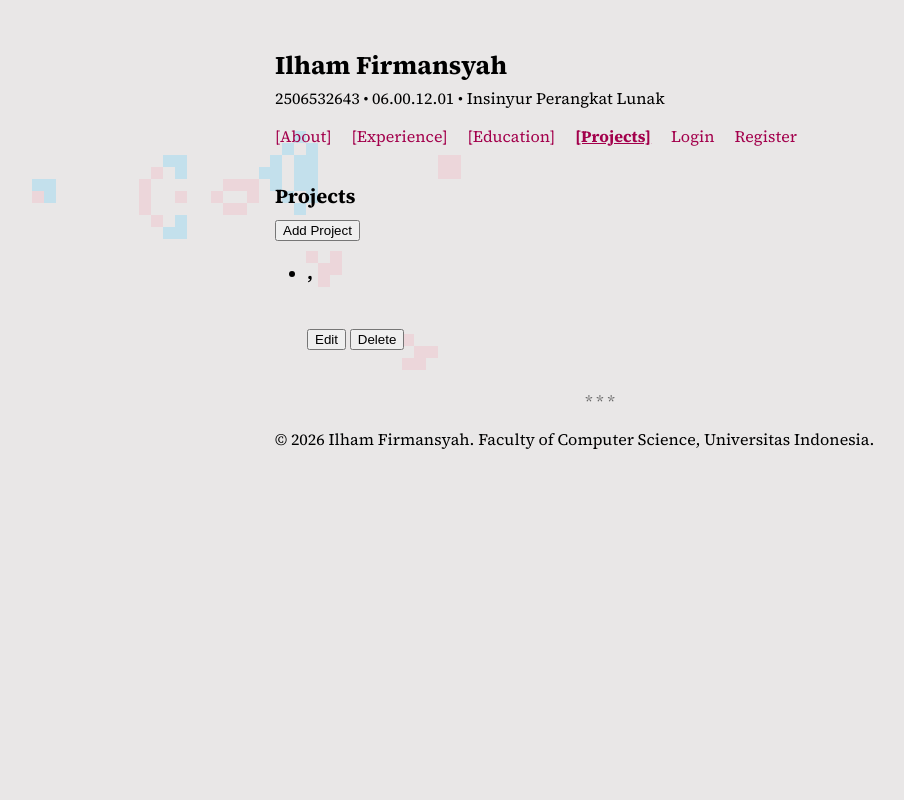
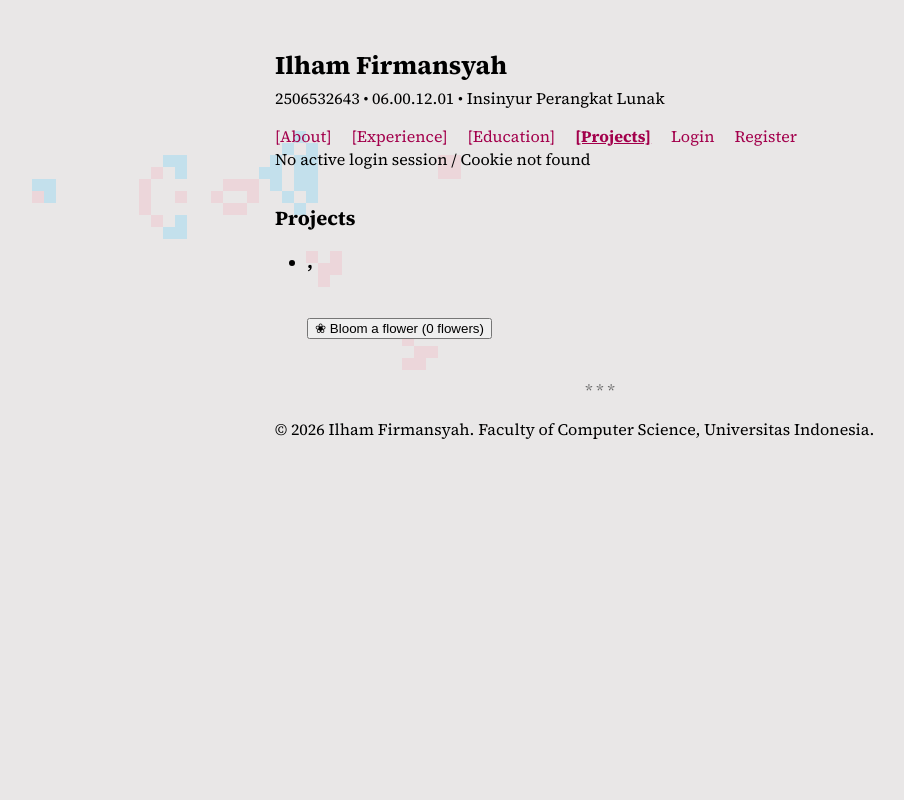
Before and after one commit to RedStone576/pbp-django, a Django app: page /projects/ in a window 1280 px wide. Shown: the whole page, without its empty margins (40-944 px from the left). Run offline with Django 5.2, Linux system fonts and the light colour scheme; tables that the repository leaves empty hold one stand-in row (values such as "Sample post"); a database or web service that is not in the repository returns one stand-in record (values such as "Sample title"); data that the repository does not hold is empty.

Commit message:
feat: authorization and project starring (its called bloom cuz i wanna make this whole thing cute flower themed ehehehehhehe)

```diff
--- a/main/models.py
+++ b/main/models.py
@@ -1,5 +1,6 @@
 import uuid # why uuid v4 lol
 from django.db import models
+from django.contrib.auth.models import User
 
 class Experience(models.Model):
     EXPERIENCE_CHOICES = [
@@ -42,6 +43,7 @@ class Project(models.Model):
     description = models.TextField()
     link        = models.URLField(blank=True, null=True)
     created_at  = models.DateTimeField(blank=True, null=True)
+    starred_by  = models.ManyToManyField(User, related_name="starred_projects", blank=True)
 
     def __str__(self):
         return self.title
--- a/main/urls.py
+++ b/main/urls.py
@@ -1,6 +1,6 @@
 from django.urls import path
 
-from main.views import show_main, show_list, form_view, api_view, delete_item, register, login_user, logout_user
+from main.views import show_main, show_list, form_view, api_view, delete_item, register, login_user, logout_user, toggle_star
 
 app_name = "main"
 
@@ -19,6 +19,8 @@ urlpatterns = [
     path("education/delete/",  delete_item, {"item_type": "education"},  name="delete_education"),
     path("projects/delete/",   delete_item, {"item_type": "projects"},   name="delete_project"),
 
+    path("projects/<uuid:project_id>/star/", toggle_star, name="toggle_star"),
+
     path("api/experience/", api_view, {"item_type": "experience"}),
     path("api/education/",  api_view, {"item_type": "education"}),
     path("api/projects/",   api_view, {"item_type": "projects"}),
--- a/main/views.py
+++ b/main/views.py
@@ -6,22 +6,27 @@ from django.views.decorators.http import require_http_methods
 
 from django.contrib.auth import login, logout
 from django.contrib.auth.forms import AuthenticationForm, UserCreationForm
+from django.contrib.auth.decorators import login_required
+from django.core.exceptions import PermissionDenied
 
 import json
 import requests
+import datetime
 
 # nice read: https://docs.djangoproject.com/en/5.0/_modules/django/views/decorators/http/#require_http_methods
 
 from main.models import Experience, Education, Project
 from main.forms import ExperienceForm, EducationForm, ProjectForm
 
-MY_INFO = {
-    "name": "Ilham Firmansyah",
-    "npm": "2506532643",
-    "study_program": "Sistem Informasi",
-    "study_program_kd": "06.00.12.01",
-    "role": "Insinyur Perangkat Lunak",
-}
+def MY_INFO(request):
+    return {
+        "name": "Ilham Firmansyah",
+        "npm": "2506532643",
+        "study_program": "Sistem Informasi",
+        "study_program_kd": "06.00.12.01",
+        "role": "Insinyur Perangkat Lunak",
+        "last_login": request.COOKIES.get("last_login", "No active login session / Cookie not found")
+    }
 
 ###
 
@@ -51,7 +56,7 @@ def show_main(request):
         ),
     }
 
-    return render(request, "index.html", MY_INFO | context)
+    return render(request, "index.html", MY_INFO(request) | context)
 
 ###
 
@@ -69,18 +74,27 @@ def show_list(request, item_type):
         else:
             items = raw_json
 
-        parsed_items = [{"id": item["pk"], **item["fields"]} for item in items]
+        parsed_items = []
+        for item in items:
+            fields = item["fields"]
+            if "starred_by" in fields:
+                fields["starred_by"] = [x[0] for x in fields["starred_by"]]
+            parsed_items.append({"id": item["pk"], **fields})
 
     except requests.RequestException as e:
         print(f"Error: {e}")
         parsed_items = []
 
     context = {f"{item_type}_list": parsed_items}
-    return render(request, f"{item_type}.html", MY_INFO | context)
+    return render(request, f"{item_type}.html", MY_INFO(request) | context)
 
 ###
 
+@login_required(login_url="/super/login/")
 def form_view(request, item_type):
+    if not request.user.is_superuser:
+        raise PermissionDenied
+
     Model, FormClass = get_model_form(item_type)
 
     ## dunno how to create a headless block in python, so this comments will do
@@ -102,13 +116,17 @@ def form_view(request, item_type):
         messages.success(request, f"{item_type.capitalize()} added successfully!")
         return redirect(f"main:{redir_name}")
 
-    return render(request, "base_create.html", MY_INFO | {
+    return render(request, "base_create.html", MY_INFO(request) | {
         "form": form,
         "title": title
     }) # i will fix the redirect later zzz
 
 # akan ada waktunya manusia akan sadar bahwa semuanya eventually jadi POST request xixixixi
+@login_required(login_url="/super/login/")
 def delete_item(request, item_type):
+    if not request.user.is_superuser:
+        raise PermissionDenied
+
     if request.method != "POST":
         return redirect(f"main:show_{item_type}")
 
@@ -137,7 +155,7 @@ def api_view(request, item_type):
     if request.method == "GET":
         items = Model.objects.all()
 
-        items_json = serializers.serialize("json", items)
+        items_json = serializers.serialize("json", items, use_natural_foreign_keys=True)
         return HttpResponse(items_json, content_type="application/json")
 
     if request.method == "POST":
@@ -185,22 +203,43 @@ def register(request):
         "form": form,
     }
 
-    return render(request, "register.html", MY_INFO | context)
-
+    return render(request, "register.html", MY_INFO(request) | context)
 
 def login_user(request):
     form = AuthenticationForm(request, data=request.POST or None)
 
     if request.method == "POST" and form.is_valid():
-        login(request, form.get_user())
-        return redirect("main:show_main")
+        user = form.get_user()
+
+        login(request, user)
+
+        response = redirect("main:show_main")
+        response.set_cookie("last_login", datetime.datetime.now().strftime("%Y-%m-%d %H:%M:%S"))
+
+        return response
 
     context = {
         "form": form,
     }
 
-    return render(request, "login.html", MY_INFO | context)
+    return render(request, "login.html", MY_INFO(request) | context)
 
 def logout_user(request):
     logout(request)
-    return redirect("main:show_main")
+
+    response = redirect("main:show_main")
+    response.delete_cookie("last_login")
+
+    return response
+
+@login_required(login_url="/super/login/")
+@require_http_methods(["POST"])
+def toggle_star(request, project_id):
+    project = get_object_or_404(Project, pk=project_id)
+
+    if request.user in project.starred_by.all():
+        project.starred_by.remove(request.user)
+    else:
+        project.starred_by.add(request.user)
+
+    return redirect("main:show_projects")
--- a/templates/base.html
+++ b/templates/base.html
@@ -60,6 +60,8 @@
                         <a href="{% url 'main:login' %}">Login</a>
                         <a href="{% url 'main:register' %}">Register</a>
                     {% endif %}
+
+                    <p>{{ last_login }}</p>
                 </nav>
             </header>
 
--- a/templates/education.html
+++ b/templates/education.html
@@ -7,7 +7,9 @@
 {% block content %}
     <section aria-labelledby="education">
         <h2 id="education">Education</h2>
+        {% if user.is_superuser %}
         <a href="{% url 'main:create_education' %}"><button>Add Education</button></a>
+        {% endif %}
 
         {% if education_list %}
             <ul>
@@ -16,6 +18,7 @@
                         <h3>{{ education.program }}, {{ education.field }}</h3>
                         <span>{{ education.institution }}</span>
 
+                        {% if user.is_superuser %}
                         <div>
                             <a href="{% url 'main:create_education' %}?id={{ education.id }}"><button>Edit</button></a>
                             <form method="post" action="{% url 'main:delete_education' %}?id={{ education.id }}" style="display:inline;">
@@ -23,6 +26,7 @@
                                 <button type="submit" onclick="return confirm('Delete this education?');">Delete</button>
                             </form>
                         </div>
+                        {% endif %}
 
                         <br>
 
--- a/templates/experience.html
+++ b/templates/experience.html
@@ -8,7 +8,9 @@
 {% block content %}
     <section aria-labelledby="experience">
         <h2 id="experience">Experience</h2>
+        {% if user.is_superuser %}
         <a href="{% url 'main:create_experience' %}"><button>Add Experience</button></a>
+        {% endif %}
 
         {% if experience_list %}
             <ul>
@@ -16,6 +18,7 @@
                     <li>
                         <h3>{{ experience.title }} • {{ experience.get_category_display }}</h3>
 
+                        {% if user.is_superuser %}
                         <div>
                             <a href="{% url 'main:create_experience' %}?id={{ experience.id }}"><button>Edit</button></a>
                             <form method="post" action="{% url 'main:delete_experience' %}?id={{ experience.id }}" style="display:inline;">
@@ -23,6 +26,7 @@
                                 <button type="submit" onclick="return confirm('Delete this experience?');">Delete</button>
                             </form>
                         </div>
+                        {% endif %}
 
                         {% if experience.started_at %}
                             <time datetime="{{ experience.started_at|date:'c' }}">
--- a/templates/projects.html
+++ b/templates/projects.html
@@ -8,7 +8,9 @@
     <section aria-labelledby="projects">
         <h2 id="projects">Projects</h2>
 
+        {% if user.is_superuser %}
         <a href="{% url 'main:create_project' %}"><button>Add Project</button></a>
+        {% endif %}
 
         {% if projects_list %}
             <ul>
@@ -34,12 +36,21 @@
                         {% endif %}
 
                         <div>
+                            <form method="post" action="{% url 'main:toggle_star' project.id %}" style="display:inline;">
+                                {% csrf_token %}
+                                <button type="submit" title="{% if project.starred_by %}Bloomed by {{ project.starred_by|join:', ' }}{% else %}Be the first to bloom{% endif %}">
+                                    {% if user.username in project.starred_by %}✿ Prune a flower{% else %}❀ Bloom a flower{% endif %} ({{ project.starred_by|length }} flowers)
+                                </button>
+                            </form>
+
+                            {% if user.is_superuser %}
                             <a href="{% url 'main:create_project' %}?id={{ project.id }}"><button>Edit</button></a>
 
                             <form method="post" action="{% url 'main:delete_project' %}?id={{ project.id }}" style="display:inline;">
                                 {% csrf_token %}
                                 <button type="submit" onclick="return confirm('Delete this project?');">Delete</button>
                             </form>
+                            {% endif %}
                         </div>
                     </li>
                 {% endfor %}
```
Also changed, not shown: main/migrations/0003_project_starred_by.py (added).
